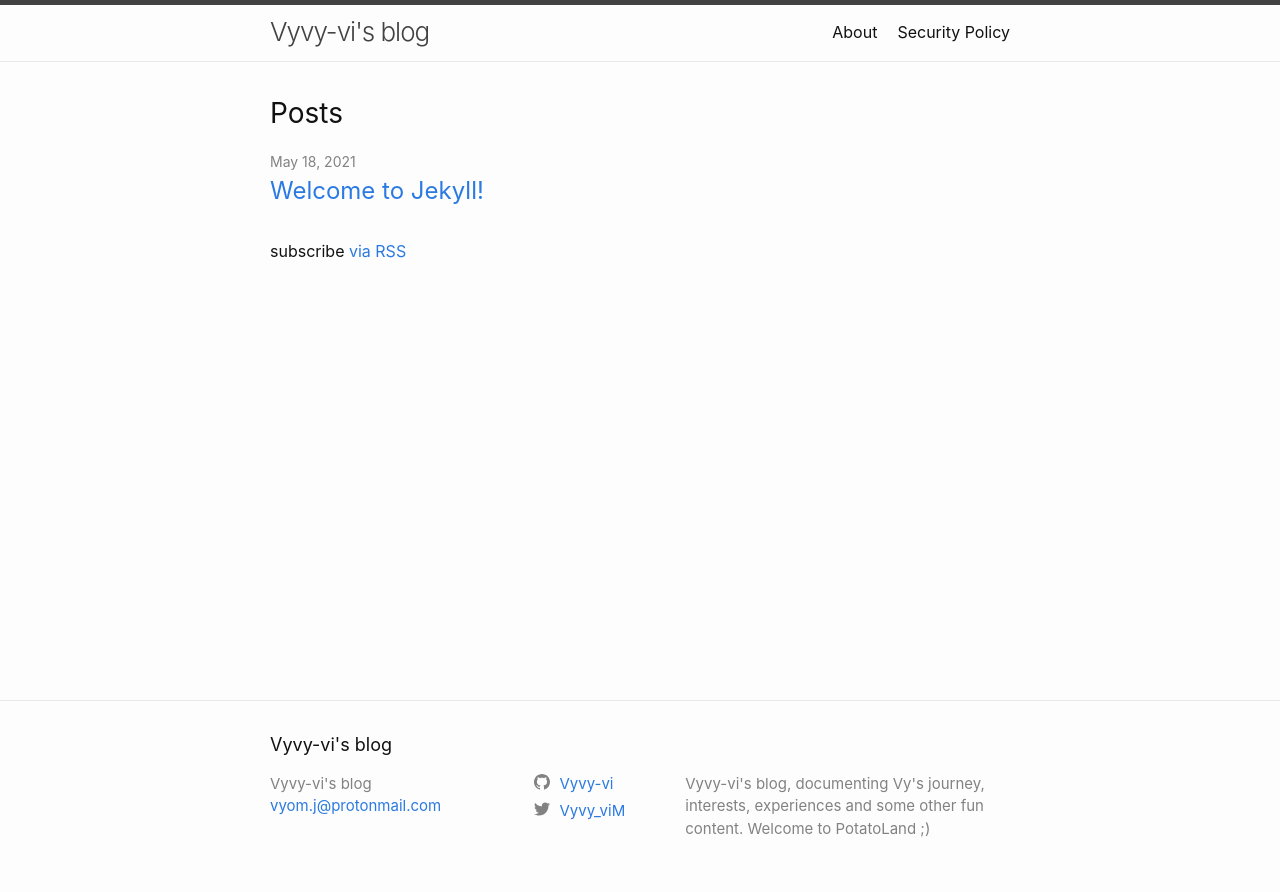
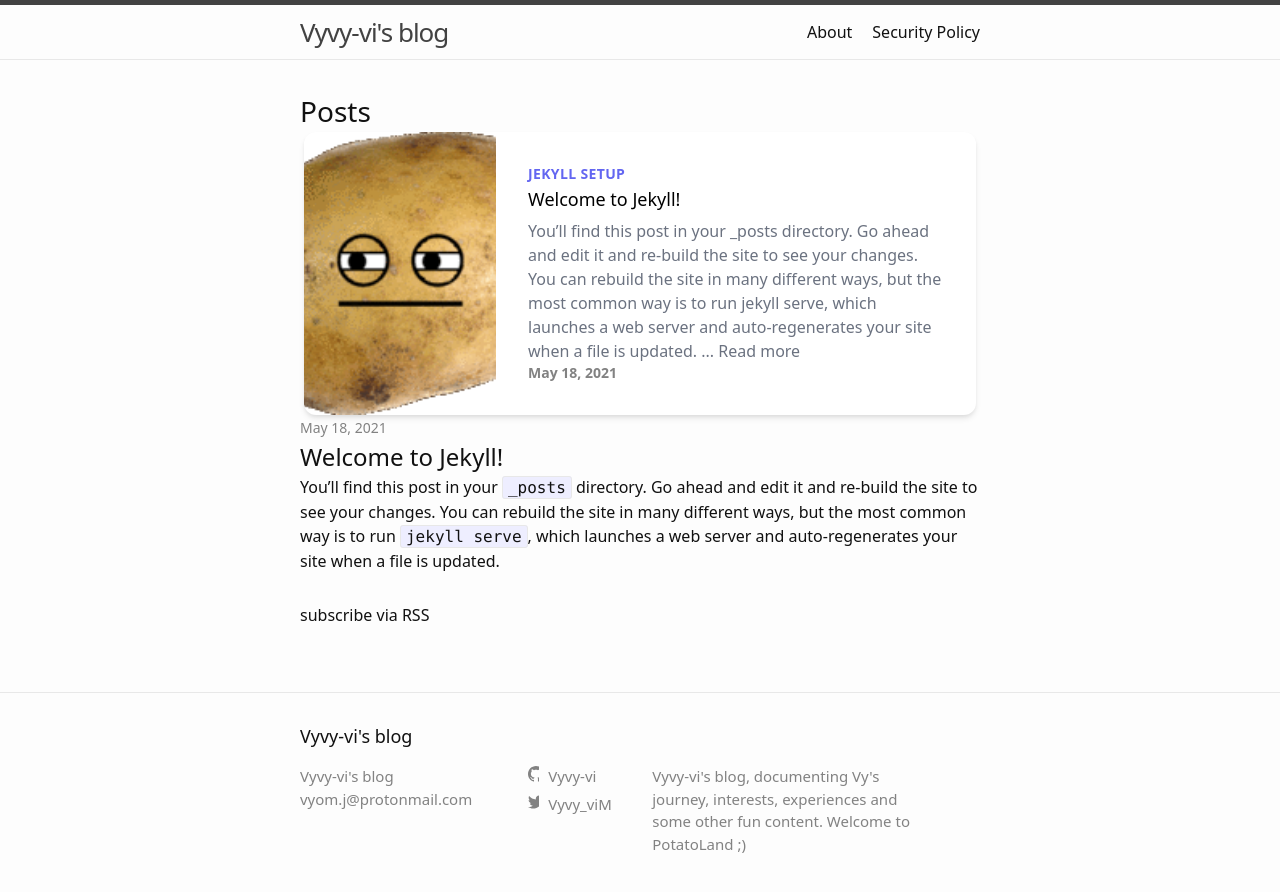
Before and after one commit to Vyvy-vi/blog, a Jekyll site: the page built from index.html, in a window 1280 px wide. Shown: the top 892 px of the page. Built offline with Jekyll 4.4.1, drawn with Linux system fonts in a browser that asks for light colours; the list of posts is cut into pages by our own code.

Commit message:
feat: tailwindcss custom themeing

```diff
--- a/_includes/head.html
+++ b/_includes/head.html
@@ -4,6 +4,7 @@
   <meta name="viewport" content="width=device-width, initial-scale=1">
   {%- seo -%}
   <link rel="stylesheet" href="{{ "/assets/main.css" | relative_url }}">
+  <link href="https://unpkg.com/tailwindcss@^2/dist/tailwind.min.css" rel="stylesheet">
   {%- feed_meta -%}
   {%- if jekyll.environment == 'production' and site.google_analytics -%}
     {%- include google-analytics.html -%}
--- a/_layouts/home.html
+++ b/_layouts/home.html
@@ -15,15 +15,28 @@
       {%- for post in site.posts -%}
       <li>
         {%- assign date_format = site.minima.date_format | default: "%b %-d, %Y" -%}
+        <div class="max-w-md mx-auto bg-white rounded-xl shadow-md overflow-hidden md:max-w-2xl">
+            <div class="md:flex">
+                {%- if post.image -%}
+                <div class="md:flex-shrink-0"><img class="h-48 w-full object-cover md:h-full md:w-48" src="{{ site.github.url }}/assets/img/{{ post.image }}" alt="{{ post.title }}"></div>
+                {%- endif -%}
+                <div class="p-8">
+                    <div class="uppercase tracking-wide text-sm text-indigo-500 font-semibold">Jekyll setup</div>
+                    <a href="{{ post.url | relative_url }}" class="block mt-1 text-lg leading-tight font-medium text-black hover:underline">{{ post.title | escape }}</a>
+                    {%- if post.excerpt -%}
+                    <p class="mt-2 text-gray-500">{{ post.excerpt | strip_html }}... <a href="{{ post.url | relative_url }}">Read more</a></p>
+                    {%- endif -%}
+                    <div class="text-sm font-semibold post-meta">{{ post.date | date: date_format }}</div>
+                </div>
+            </div>
+        </div>
         <span class="post-meta">{{ post.date | date: date_format }}</span>
         <h3>
           <a class="post-link" href="{{ post.url | relative_url }}">
             {{ post.title | escape }}
           </a>
         </h3>
-        {%- if site.show_excerpts -%}
-          {{ post.excerpt }}
-        {%- endif -%}
+        {{ post.excerpt }}
       </li>
       {%- endfor -%}
     </ul>
--- a/_posts/2021-05-18-welcome-to-jekyll.markdown
+++ b/_posts/2021-05-18-welcome-to-jekyll.markdown
@@ -2,6 +2,7 @@
 layout: post
 title:  "Welcome to Jekyll!"
 date:   2021-05-18 16:09:30 +0530
+image: potato_squinting.png
 categories: jekyll update
 ---
 
--- a/_sass/minima/_layout.scss
+++ b/_sass/minima/_layout.scss
@@ -17,6 +17,7 @@
   letter-spacing: -1px;
   margin-bottom: 0;
   float: left;
+  font-align: center;
 
   &,
   &:visited {
```
Also changed, not shown: assets/img/potato_squinting.png (added).
